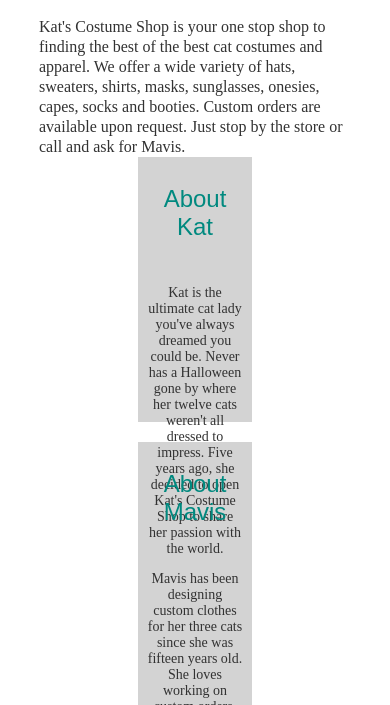
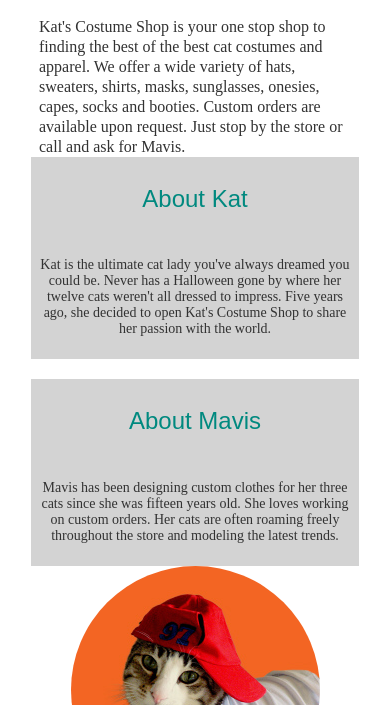
Before and after one commit to dchassaing/Kats_costume_shop, a plain HTML site: page index.html in a window 390 px wide. Shown: the part 385-1090 px from the top of the page. Drawn offline with Linux system fonts and the light colour scheme.

Commit message:
fix about boxes width

```diff
--- a/assets/css/index.css
+++ b/assets/css/index.css
@@ -137,14 +137,19 @@ footer{
 
   .about-box{
     margin: 0 auto;
+    width: 100%;
   }
   .about-box-Kat , .about-box-Mavis{
     display: block;
     margin: 0 auto;
+    width: 80%;
+    height: auto;
   }
   .about-box-Kat + .about-box-Mavis{
     margin: 0 auto;
     margin-top: 20px;
+    width: 80%;
+    height: auto;
   }
 }
 
```
